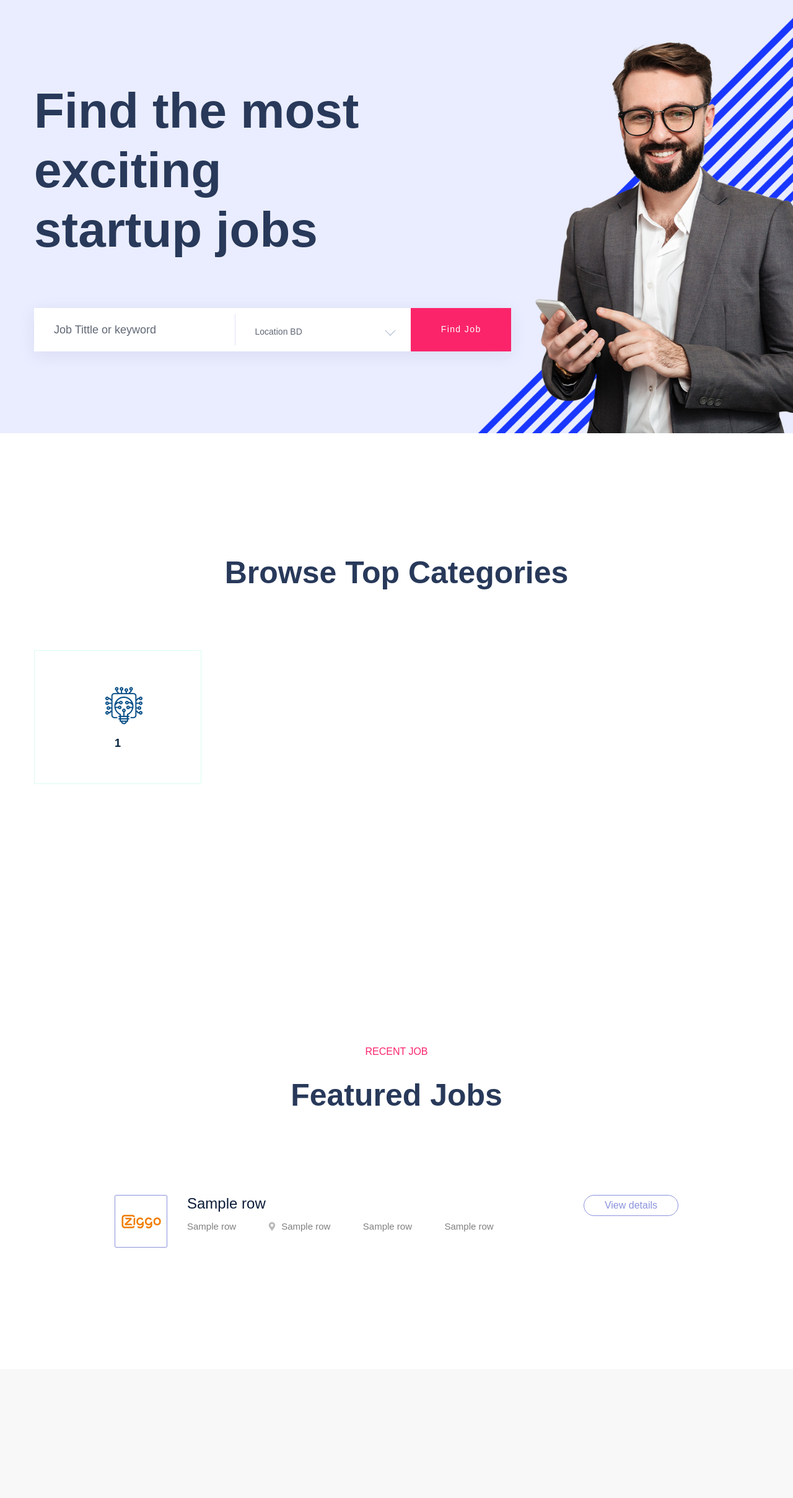
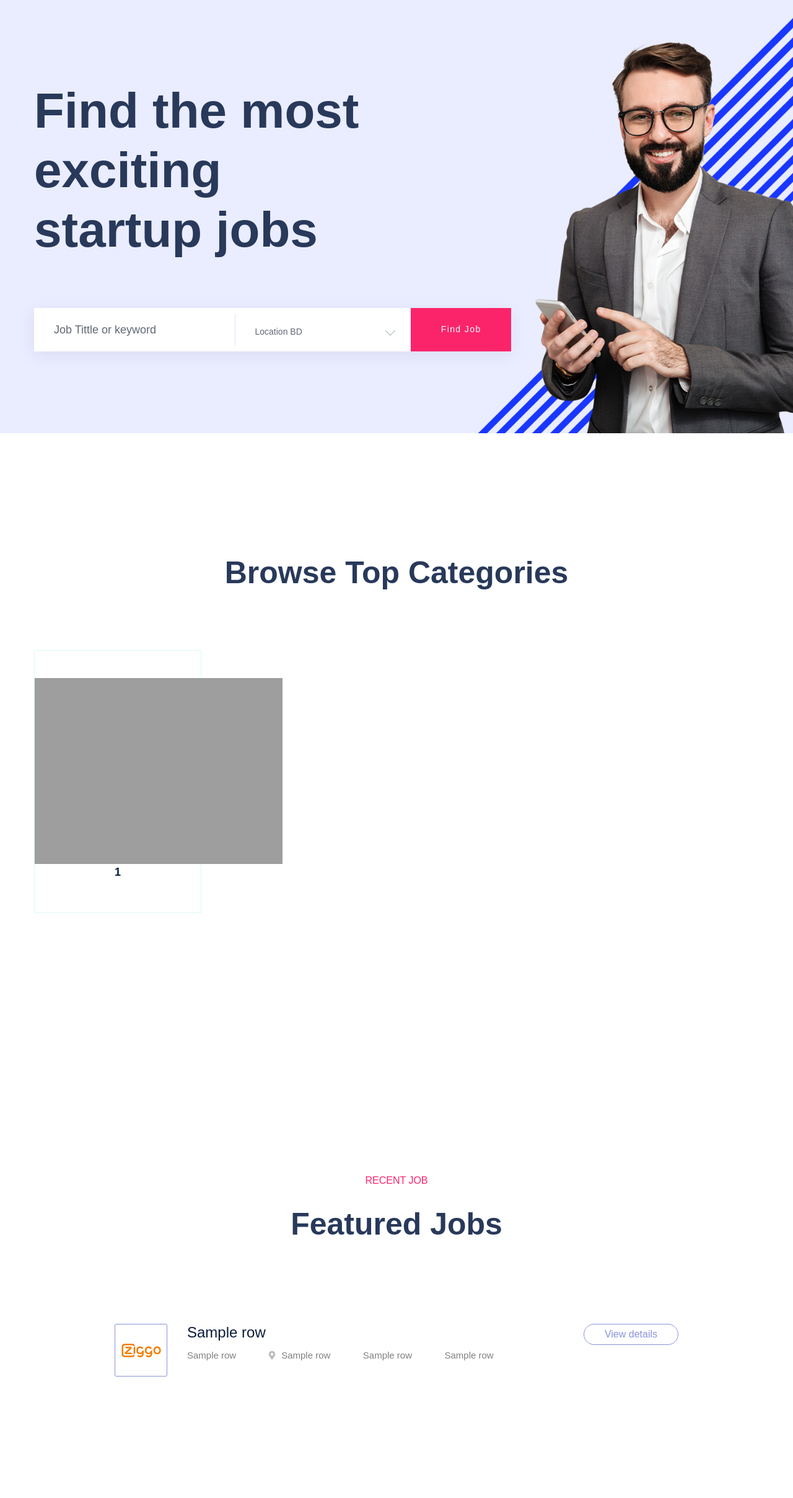
Before and after one commit to joshuazg/aws-live, a Flask app: template templates/index.html in a window 1280 px wide. Shown: the whole page at 62% size. Before the commit the page ends 2013 px from the top, so only its background shows below. Run offline with Flask 3, Linux system fonts and the light colour scheme; the template is opened without the code that fills it: most values are stand-ins (such as "Sample title", 1, 10 or a date in 2020); some libraries are stand-ins or nearby versions; some web fonts are replaced; grey boxes are pictures that could not be loaded.

Commit message:
Update index.html

```diff
--- a/templates/index.html
+++ b/templates/index.html
@@ -92,7 +92,7 @@
 		    <div class="col-xl-3 col-lg-3 col-md-4 col-sm-6">
                         <div class="single-services text-center mb-30">
 				<div class="services-ion">
-				    <span class="flaticon-high-tech"></span>
+				    <img src ="{{ url_for('static', filename='img/icon/cate-' + row[0]|string + '.png') }}" alt = "Category">
 				</div>
 				<div class="services-cap">
 				    <h5><a href="{{ url_for('jobList', cate=row[0]) }}" style="align-content: center;">{{row[0]}}</a></h5>
```
